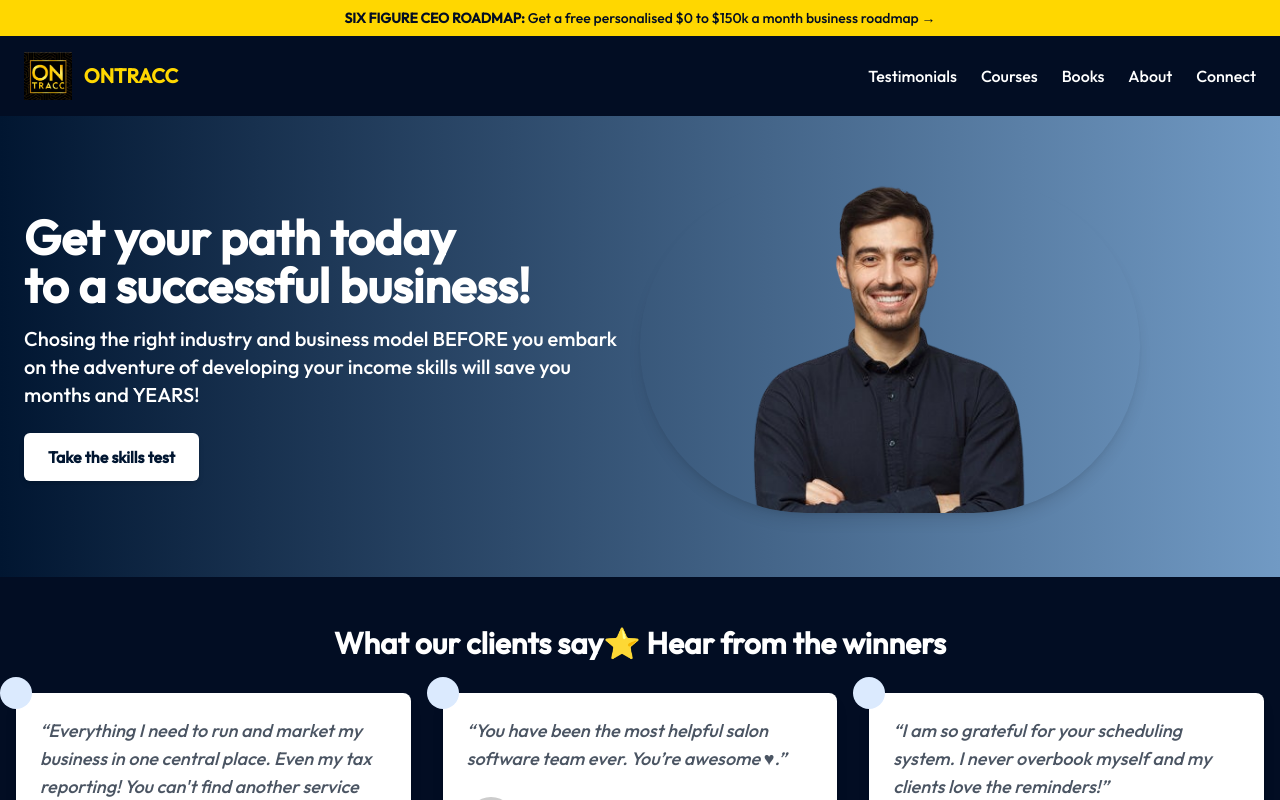
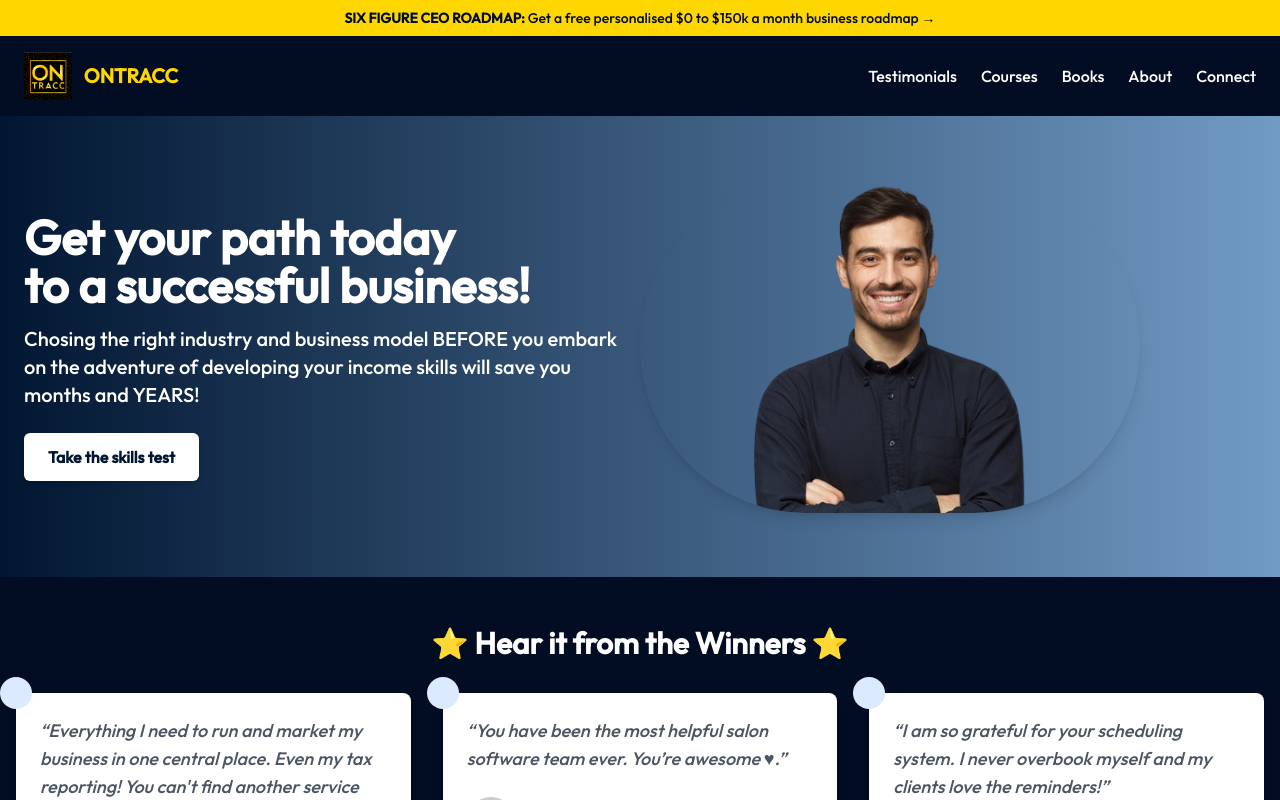
Before and after one commit to richardagaya/landingpage, a Next.js app: page / in a window 1280 px wide. Shown: the top 800 px of the page. Built offline with nearby package versions, Linux system fonts and the light colour scheme.

Commit message:
update testimonial component

```diff
--- a/app/components/Testimonial.tsx
+++ b/app/components/Testimonial.tsx
@@ -26,7 +26,7 @@ const Testimonials: React.FC = () => {
     <section className="bg-darkblue py-12">
       <div className="max-w-7xl mx-auto px-4">
         <h2 className="text-3xl font-bold text-center text-white mb-8">
-          What our clients say⭐ Hear from the winners
+          ⭐ Hear it from the Winners ⭐
         </h2>
         <div className="grid grid-cols-1 md:grid-cols-2 lg:grid-cols-3 gap-8">
           {testimonials.map((testimonial, index) => (
```
